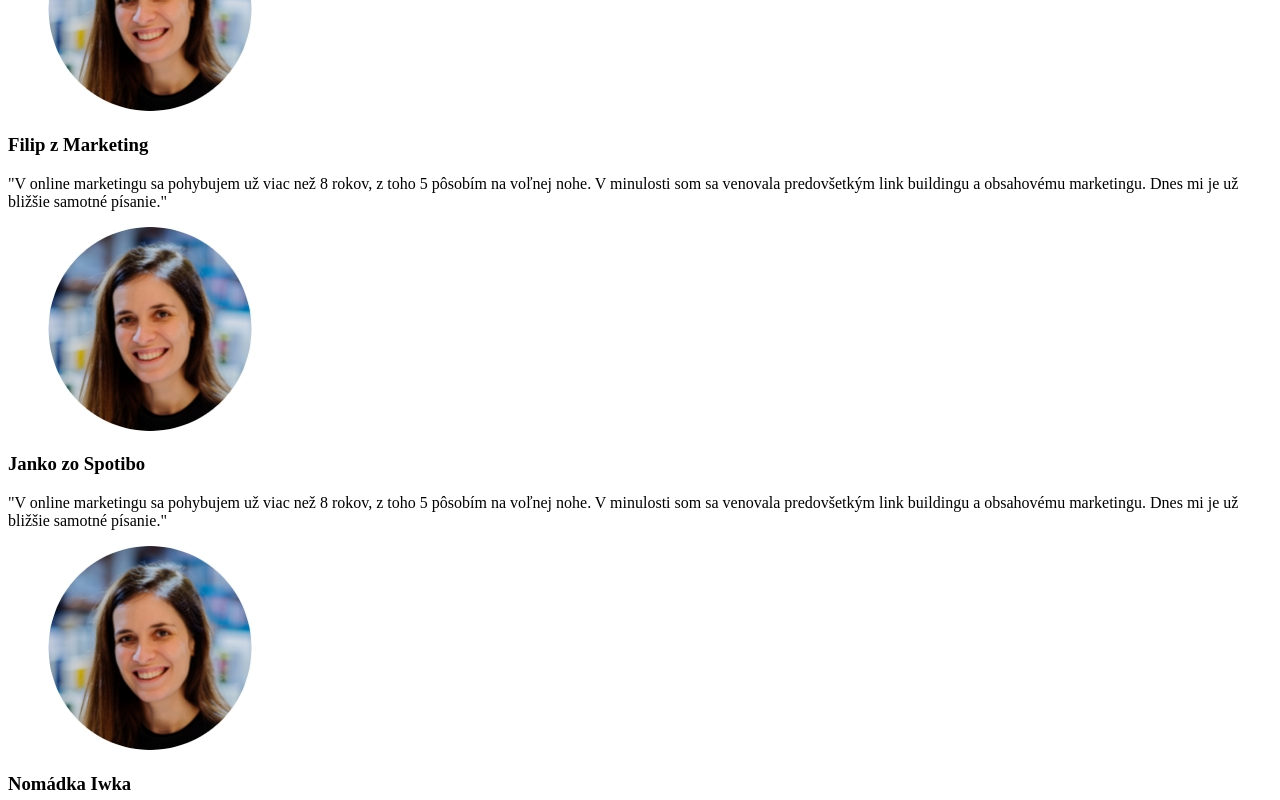
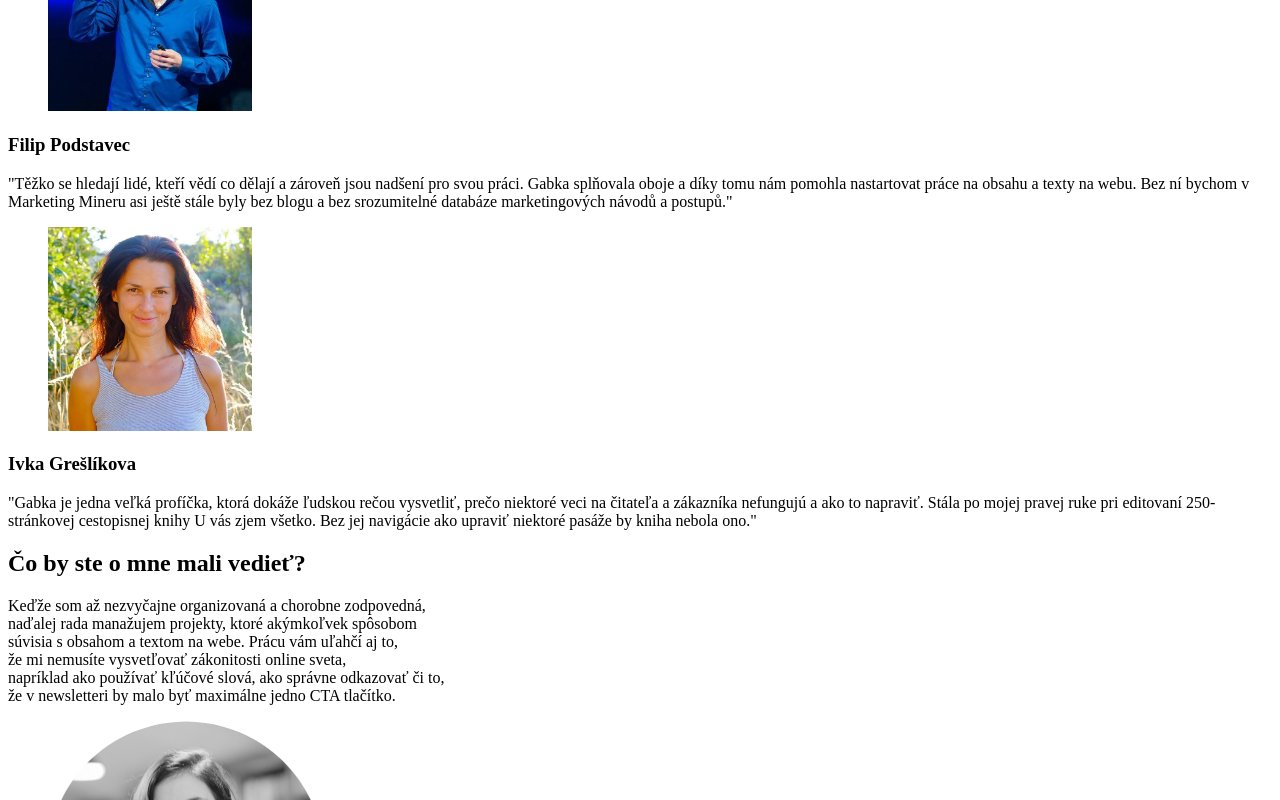
Before and after one commit to OndrejTuma/gk, a Next.js app: page / in a window 1280 px wide. Shown: the part 3180-3980 px from the top of the page. Built offline with nearby package versions, Linux system fonts and the light colour scheme.

Commit message:
updated section MyReferences

```diff
--- a/src/components/section/MyReferences.jsx
+++ b/src/components/section/MyReferences.jsx
@@ -12,19 +12,14 @@ export default function MyReferences() {
         <Heading className={'mb-4'}>Títo ľudia ma odporúčajú ďalej</Heading>
         <div className="grid gap-4 lg:grid-cols-3 lg:gap-x-20">
           <Reference
-            imgUrl={'/img/placeholders/reference.jpg'}
-            name={'Filip z Marketing'}
-            description={'V online marketingu sa pohybujem už viac než 8 rokov, z toho 5 pôsobím na voľnej nohe. V minulosti som sa venovala predovšetkým link buildingu a obsahovému marketingu. Dnes mi je už bližšie samotné písanie.'}
+            imgUrl={'/img/reference/filip.jpg'}
+            name={'Filip Podstavec'}
+            description={'Těžko se hledají lidé, kteří vědí co dělají a zároveň jsou nadšení pro svou práci. Gabka splňovala oboje a díky tomu nám pomohla nastartovat práce na obsahu a texty na webu. Bez ní bychom v Marketing Mineru asi ještě stále byly bez blogu a bez srozumitelné databáze marketingových návodů a postupů.'}
           />
           <Reference
-            imgUrl={'/img/placeholders/reference.jpg'}
-            name={'Janko zo Spotibo'}
-            description={'V online marketingu sa pohybujem už viac než 8 rokov, z toho 5 pôsobím na voľnej nohe. V minulosti som sa venovala predovšetkým link buildingu a obsahovému marketingu. Dnes mi je už bližšie samotné písanie.'}
-          />
-          <Reference
-            imgUrl={'/img/placeholders/reference.jpg'}
-            name={'Nomádka Iwka'}
-            description={'V online marketingu sa pohybujem už viac než 8 rokov, z toho 5 pôsobím na voľnej nohe. V minulosti som sa venovala predovšetkým link buildingu a obsahovému marketingu. Dnes mi je už bližšie samotné písanie.'}
+            imgUrl={'/img/reference/ivka.jpg'}
+            name={'Ivka Grešlíkova'}
+            description={'Gabka je jedna veľká profíčka, ktorá dokáže ľudskou rečou vysvetliť, prečo niektoré veci na čitateľa a zákazníka nefungujú a ako to napraviť. Stála po mojej pravej ruke pri editovaní 250-stránkovej cestopisnej knihy U vás zjem všetko. Bez jej navigácie ako upraviť niektoré pasáže by kniha nebola ono.'}
           />
         </div>
       </Wrapper>
```
Also changed, not shown: public/img/reference/filip.jpg (added), public/img/reference/ivka.jpg (added).
